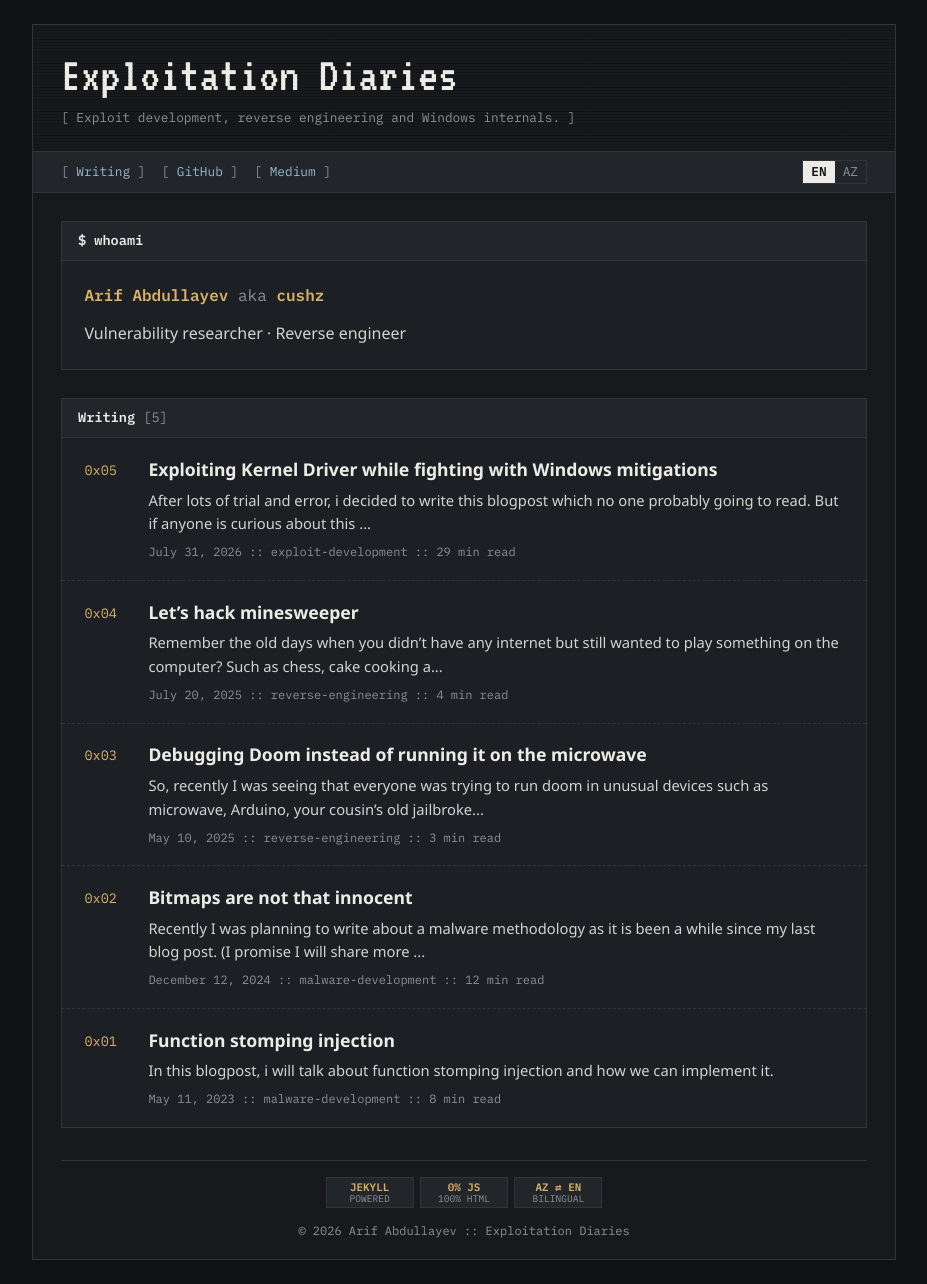
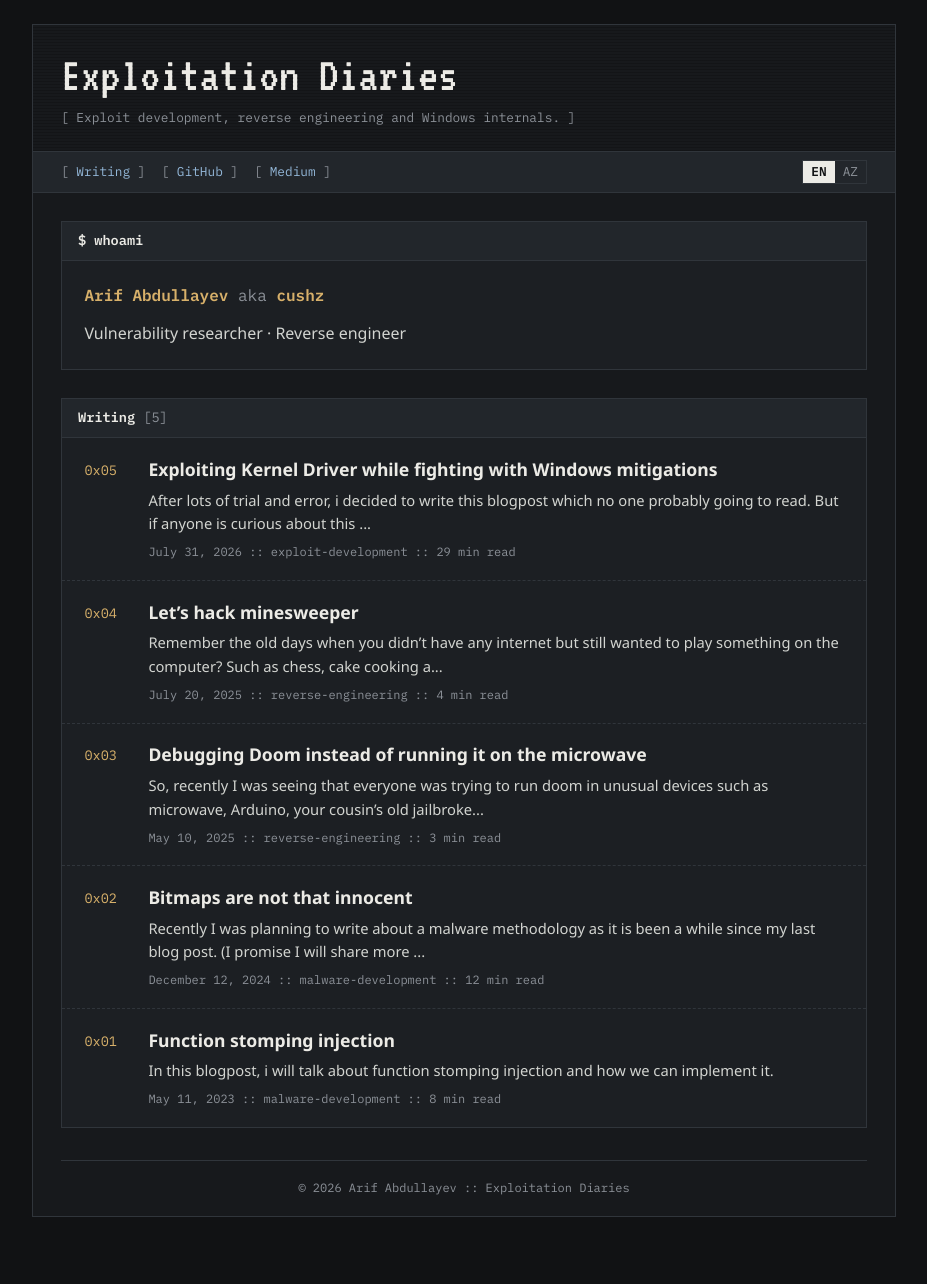
Before and after one commit to Cushz/cushz.github.io, a Jekyll site: the page built from index.markdown, in a window 1280 px wide. Shown: the whole page, without its empty margins (176-1103 px from the left). Built offline with Jekyll 4.4.1, drawn with Linux system fonts in a browser that asks for light colours; after the commit the page ends 1241 px from its top, so only the background shows below that.

Commit message:
Remove 88x31 badges from the footer
Co-Authored-By: Claude Opus 5.5 <noreply@anthropic.com>

```diff
--- a/_layouts/default.html
+++ b/_layouts/default.html
@@ -62,11 +62,6 @@
     </main>
 
     <footer class="site-footer">
-      <div class="badges" aria-hidden="true">
-        <span class="badge"><b>JEKYLL</b>powered</span>
-        <span class="badge"><b>0% JS</b>100% html</span>
-        <span class="badge"><b>AZ&nbsp;&#8644;&nbsp;EN</b>bilingual</span>
-      </div>
       <p>&copy; {{ site.time | date: '%Y' }} {{ site.author }} :: {{ t.title }}</p>
     </footer>
   </div>
--- a/assets/css/style.css
+++ b/assets/css/style.css
@@ -1,7 +1,7 @@
 /* ------------------------------------------------------------------
    Exploitation Diaries
    A nod to 2000s underground sites and ezines: terminal banner,
-   bracketed links, boxed sections, Code:/Quote: blocks, 88x31 badges.
+   bracketed links, boxed sections, Code:/Quote: blocks.
    Colours are deliberately quiet: charcoal, not black; off-white text,
    not neon; one soft blue for links and a warm sand accent. Nothing
    glows. The only animation is the banner cursor, and it stops for
@@ -351,26 +351,7 @@ pre code { background: none; border: 0; padding: 0; font-size: inherit; color: i
   color: var(--muted);
 }
 
-.site-footer p { margin: 0.75rem 0 0; }
-
-/* 88x31-style web badges */
-.badges { display: flex; flex-wrap: wrap; justify-content: center; gap: 0.4rem; }
-
-.badge {
-  display: inline-flex;
-  flex-direction: column;
-  justify-content: center;
-  width: 88px;
-  height: 31px;
-  border: 1px solid var(--border);
-  background: var(--box-alt);
-  font-size: 0.6rem;
-  line-height: 1.15;
-  text-transform: uppercase;
-  color: var(--muted);
-}
-
-.badge b { color: var(--accent); font-size: 0.68rem; }
+.site-footer p { margin: 0; }
 
 /* ---------- small screens ---------- */
 
```
